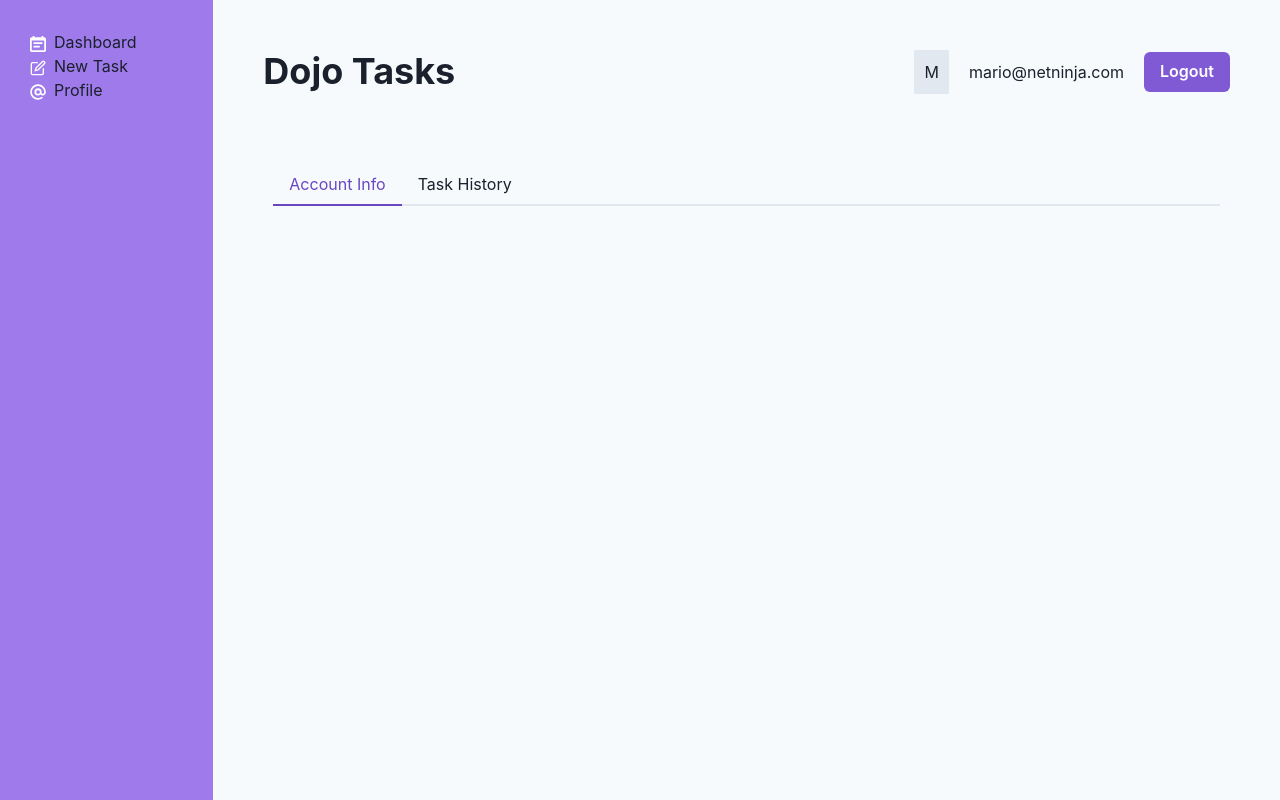
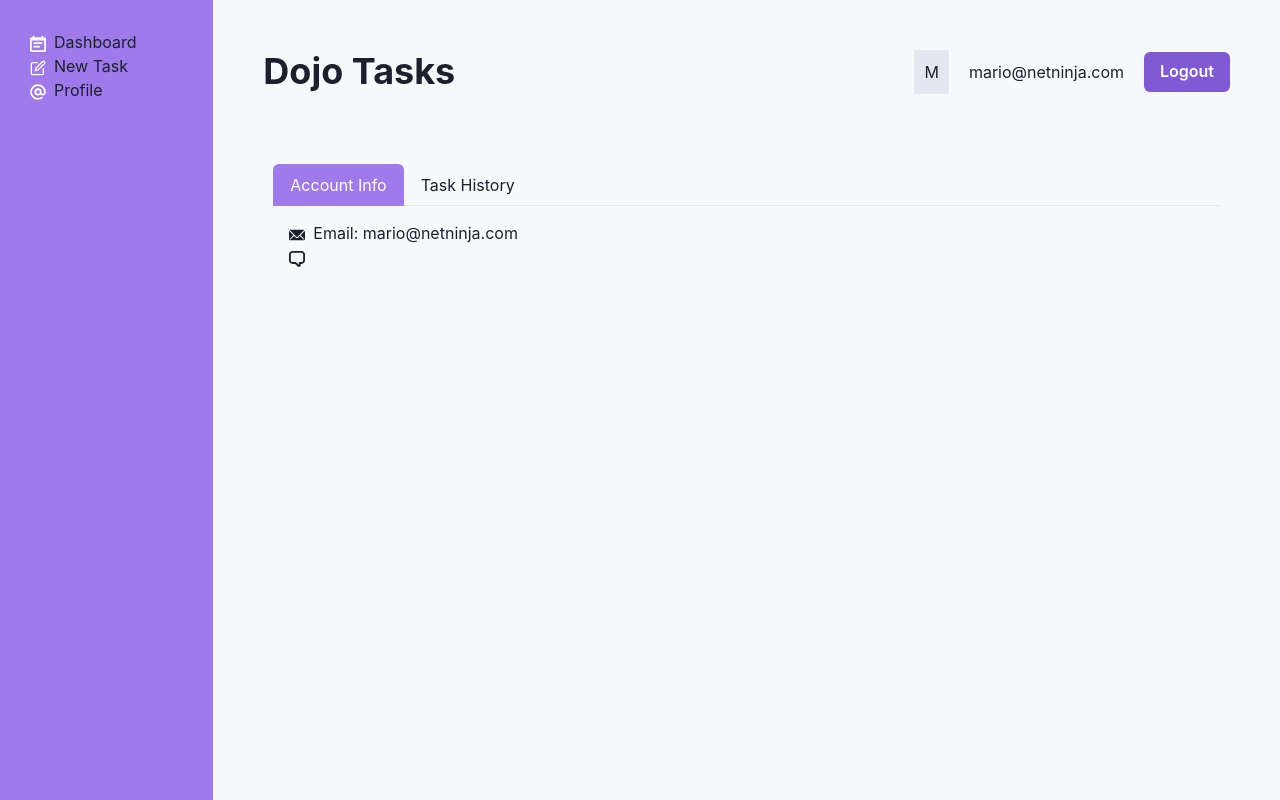
Before and after one commit to iamshaunjp/Chakra-UI-Crash-Course, a React (Vite) app: page /profile in a window 1280 px wide. Built offline with nearby package versions, Linux system fonts and the light colour scheme.

Commit message:
eleventh commit

```diff
--- a/src/pages/Profile.jsx
+++ b/src/pages/Profile.jsx
@@ -1,15 +1,26 @@
-import { Tab, TabList, TabPanels, Tabs } from "@chakra-ui/react";
+import { ListIcon, Tab, TabList, TabPanel, TabPanels, Tabs, List, ListItem } from "@chakra-ui/react";
+import { ChatIcon, EmailIcon } from "@chakra-ui/icons";
 
 export default function Profile() {
   return (
-    <Tabs mt="40px" p="20px" colorScheme="purple">
+    <Tabs mt="40px" p="20px" colorScheme="purple" variant={"enclosed"}>
       <TabList>
-        <Tab>Account Info</Tab>
-        <Tab>Task History</Tab>
+        <Tab _selected={{ color: 'white', bg: 'purple.400' }}>Account Info</Tab>
+        <Tab _selected={{ color: 'white', bg: 'purple.400' }}>Task History</Tab>
       </TabList>
 
       <TabPanels>
-
+        <TabPanel>
+          <List>
+            <ListItem>
+              <ListIcon as={EmailIcon}/>
+              Email: mario@netninja.com
+            </ListItem>
+            <ListItem>
+              <ListIcon as={ChatIcon}/>
+            </ListItem>
+          </List>
+        </TabPanel>
       </TabPanels>
     </Tabs>
   )
```
